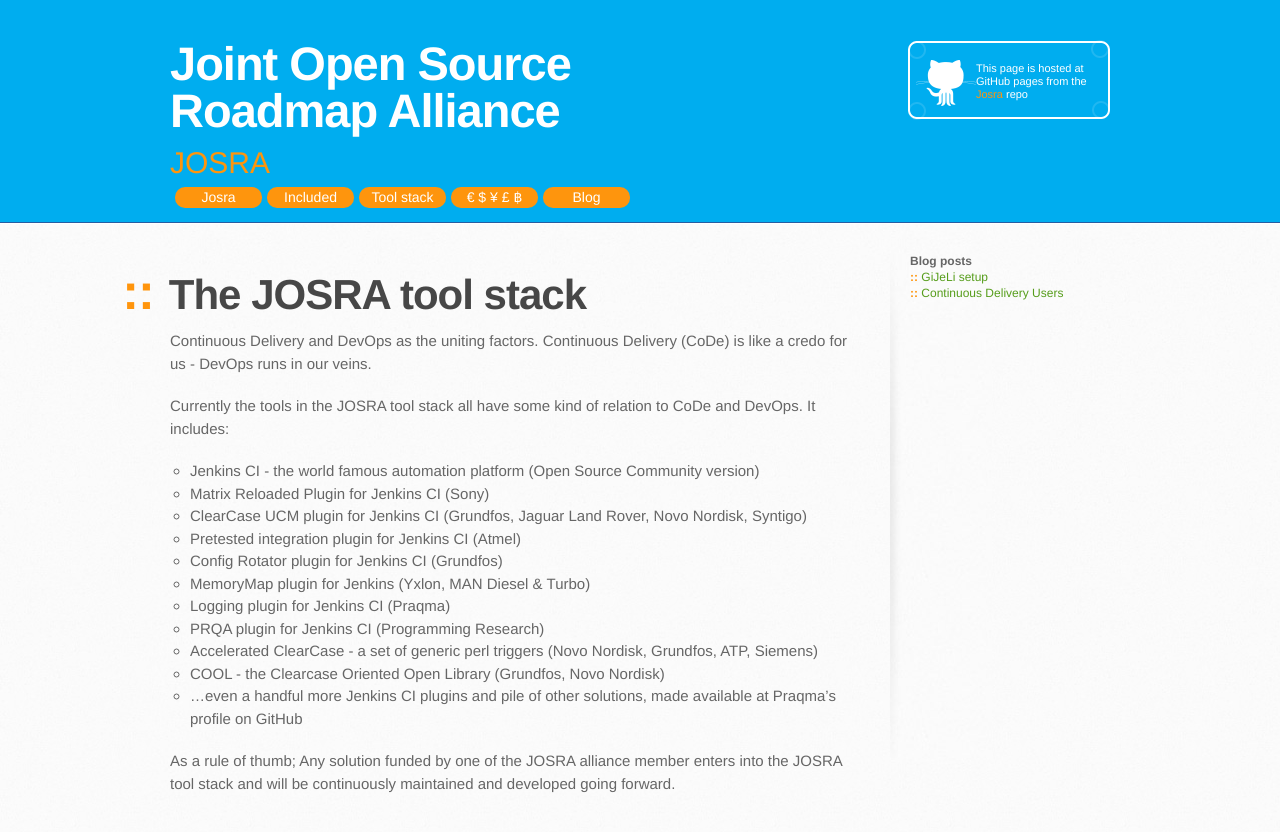
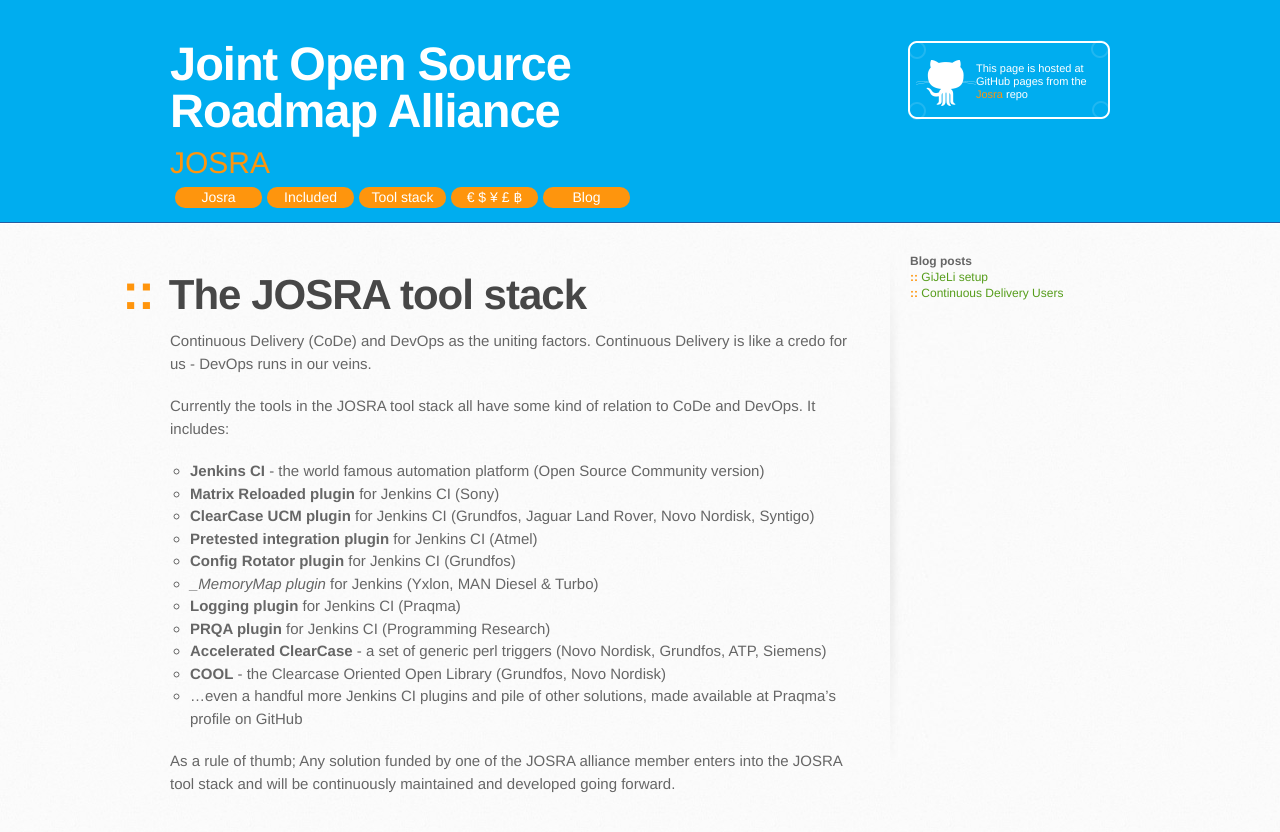
Before and after one commit to josra/josra.github.io, a Jekyll site: the page built from tools/index.md, in a window 1280 px wide. Shown: the top 832 px of the page. Built offline with Jekyll 4.4.1, drawn with Linux system fonts in a browser that asks for light colours; some web fonts are replaced.

```diff
--- a/tools/index.md
+++ b/tools/index.md
@@ -4,20 +4,20 @@ title: Josra Tool stack
 ---
 #The JOSRA tool stack
 
-Continuous Delivery and DevOps as the uniting factors. Continuous Delivery (CoDe) is like a credo for us - DevOps runs in our veins.
+Continuous Delivery (CoDe) and DevOps as the uniting factors. Continuous Delivery is like a credo for us - DevOps runs in our veins.
 
 Currently the tools in the JOSRA tool stack all have some kind of relation to CoDe and DevOps. It includes:
 
-* Jenkins CI - the world famous automation platform (Open Source Community version)
-* Matrix Reloaded Plugin for Jenkins CI (Sony)
-* ClearCase UCM plugin for Jenkins CI (Grundfos, Jaguar Land Rover, Novo Nordisk, Syntigo)
-* Pretested integration plugin for Jenkins CI (Atmel)
-* Config Rotator plugin for Jenkins CI (Grundfos)
-* MemoryMap plugin for Jenkins (Yxlon, MAN Diesel & Turbo)
-* Logging plugin for Jenkins CI (Praqma)
-* PRQA plugin for Jenkins CI (Programming Research)
-* Accelerated ClearCase - a set of generic perl triggers (Novo Nordisk, Grundfos, ATP, Siemens)
-* COOL - the Clearcase Oriented Open Library (Grundfos, Novo Nordisk)
+* __Jenkins CI__ - the world famous automation platform (Open Source Community version)
+* __Matrix Reloaded plugin__ for Jenkins CI (Sony)
+* __ClearCase UCM plugin__ for Jenkins CI (Grundfos, Jaguar Land Rover, Novo Nordisk, Syntigo)
+* __Pretested integration plugin__ for Jenkins CI (Atmel)
+* __Config Rotator plugin__ for Jenkins CI (Grundfos)
+* __MemoryMap plugin_ for Jenkins (Yxlon, MAN Diesel & Turbo)
+* __Logging plugin__ for Jenkins CI (Praqma)
+* __PRQA plugin__ for Jenkins CI (Programming Research)
+* __Accelerated ClearCase__ - a set of generic perl triggers (Novo Nordisk, Grundfos, ATP, Siemens)
+* __COOL__ - the Clearcase Oriented Open Library (Grundfos, Novo Nordisk)
 * ...even a handful more Jenkins CI plugins and pile of other solutions, made available at Praqma's profile on GitHub
 
 As a rule of thumb; Any solution funded by one of the JOSRA alliance member enters into the JOSRA tool stack and will be continuously maintained and developed going forward.
```
Also changed, not shown: blog/index.md (+4 -3 lines), included/index.md (+2 -1 lines), index.md (+9 -9 lines), offer/index.md (+3 -3 lines), 1 other file.
